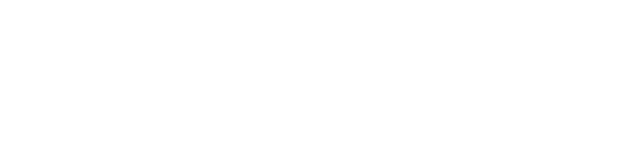
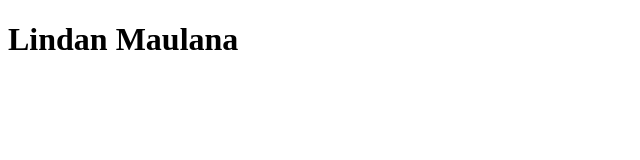
Before and after one commit to lindanmaulana/Latihan_GIT, a plain HTML site: page index.html in a window 1280 px wide. Shown: the whole page, without its empty margins (0-640 px from the left). Drawn offline with Linux system fonts and the light colour scheme.

Commit message:
FEAT/ADD: heading Lindan Maulana

```diff
--- a/index.html
+++ b/index.html
@@ -6,6 +6,6 @@
     <title>Document</title>
 </head>
 <body>
-
+    <h1>Lindan Maulana</h1>
 </body>
 </html>
```
